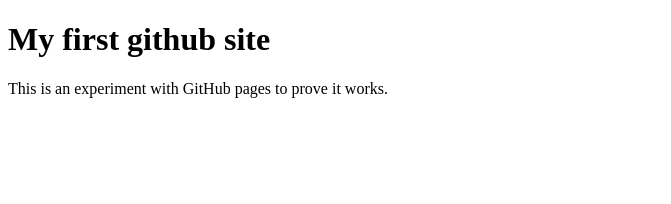
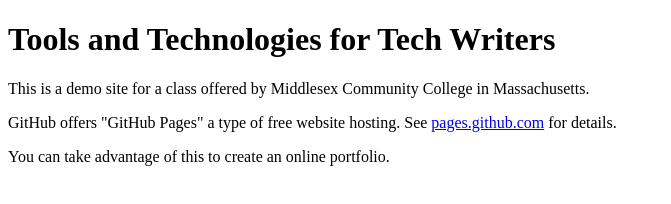
Before and after one commit to mcc-demo/mcc-demo.github.io, a plain HTML site: page index.html in a window 1280 px wide. Shown: the whole page, without its empty margins (0-671 px from the left). Drawn offline with Linux system fonts and the light colour scheme.

Commit message:
Revise sample website

```diff
--- a/index.html
+++ b/index.html
@@ -1,10 +1,12 @@
 <!DOCTYPE html>
 <html>
 <head>
-<title>My first github site</title>
+<title>Tools and Technologies for Tech Writers</title>
 </head>
 <body>
-<h1>My first github site</h1>
-<p>This is an experiment with GitHub pages to prove it works.</p>
+<h1>Tools and Technologies for Tech Writers</h1>
+<p>This is a demo site for a class offered by Middlesex Community College in Massachusetts.</p>
+<p>GitHub offers "GitHub Pages" a type of free website hosting. See <a href="https://pages.github.com/">pages.github.com</a> for details.</p>
+  <p>You can take advantage of this to create an online portfolio.</p>
 </body>
 </html>
```
